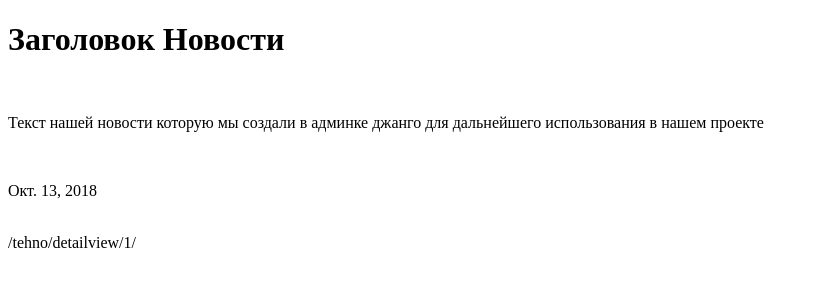
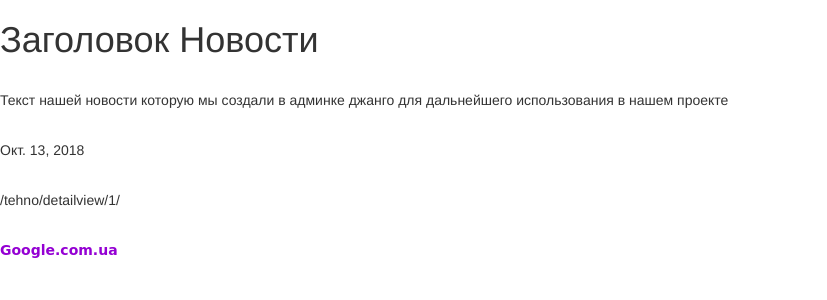
Before and after one commit to ZohanHo/TexnoStrim, a Django app: page /tehno/detailview/1/ in a window 1280 px wide. Shown: the top 300 px of the page, without its empty margins (0-827 px from the left). Run offline with Django 3.2, Linux system fonts and the light colour scheme; data comes from the database, SQL or seed files in the repository; some libraries are stand-ins or nearby versions.

Commit message:
16.10.2018

```diff
--- a/TexnoStrim/settings.py
+++ b/TexnoStrim/settings.py
@@ -121,3 +121,8 @@ USE_TZ = True
 STATIC_URL = '/static/'
 
 TEMPLATE_DIRS = (os.path.join(BASE_DIR,  'templates'),)
+
+STATICFILES_DIRS = [
+    os.path.join(BASE_DIR, "static"),
+    '/static/',
+]
--- a/news/urls.py
+++ b/news/urls.py
@@ -5,7 +5,7 @@ from news import views  # импортировали views.py
 urlpatterns = [
     path('hello/', views.show_new, name="hello"), # Указуем функцию прописаную в views.py, а именно show_new
     path('redirect/', views.redirect, name="redirect"), # Указуем функцию прописаную в views.py, а именно show_new
-    re_path('^detailview/(?P<pk>\d+)/$', MyView.as_view(), name="detailview"), #
+    re_path('^detailview/(?P<pk>\d+)/$', MyView.as_view(), name="detailview"), # именованый url можно использовать в шаблоне
 ]
 
 # name="hello"    это именнованый url (роут), шаблону можно дать имя, для того чтобы url можно было включить в шаблон, через специальный тег url, типа id url
--- a/templates/detailview.html
+++ b/templates/detailview.html
@@ -1,15 +1,36 @@
 <!DOCTYPE html>
 <html lang="en">
+    {% load static %}  <!--для подключения статистики-->
+
     <head>
         <meta charset="UTF-8">
-    <title>Title</title>
+        <title>Технострим уроки Django</title>
+
+         <!-- отображает значек на вкладке свйта -->
+        <link rel="shortcut icon" href="{% static 'images/favicon/favicon2.png' %}" type="image/png"/> <!--Какртинка для title-->
+        <link rel="stylesheet" href="{% static "style.css" %}"> <!--Для подключения css файла-->
+
+        <!-- Latest compiled and minified CSS -->
+        <link rel="stylesheet" href="//netdna.bootstrapcdn.com/bootstrap/3.3.2/css/bootstrap.min.css">
+
+        <!-- Optional theme -->
+        <link rel="stylesheet" href="//netdna.bootstrapcdn.com/bootstrap/3.3.2/css/bootstrap-theme.min.css">
+
+        <!-- Latest compiled and minified JavaScript -->
+        <script src="//netdna.bootstrapcdn.com/bootstrap/3.3.2/js/bootstrap.min.js"></script>
+
+        <!--нужно выбрать эту ссылку (//netdna.bootstrapcdn.com/bootstrap/3.3.2/js/bootstrap.min.js)
+        и нажать Alt + Enter, чтобы загрузить этот файл в вашу библиотеку.-->
+
     </head>
     <body>
         <h1>{{ object.title }}</h1></br>
         <p>{{ object.text}}</p></br>
         <p>{{ object.pub_date }}</p></br>
 
-{% url 'detailview' pk=object.pk %}  <!--передаем именованый url и pk
+        <p>{% url 'detailview' pk=object.pk %}</p></br>  <!--передаем именованый url и pk, но зачем конструкция pk=object.pk не понятно, по pk не выводит -->
+
+        <a style="color: darkviolet; font-family: 'Comic Sans MS'; font-weight: 700; " href="http://127.0.0.1:8000/tehno/redirect">Google.com.ua</a>
 
     </body>
 </html>
```
Also changed, not shown: static/images/favicon/favicon.png (added), static/images/favicon/favicon1.png (added), static/images/favicon/favicon2.png (added), static/images/favicon/favicon3.png (added), static/images/favicon/favicon4.png (added), static/images/favicon/favicon5.png (added), static/images/favicon/favicon6.png (added), static/style.css (added). Lines whose indentation alone changed are shown as unchanged.
